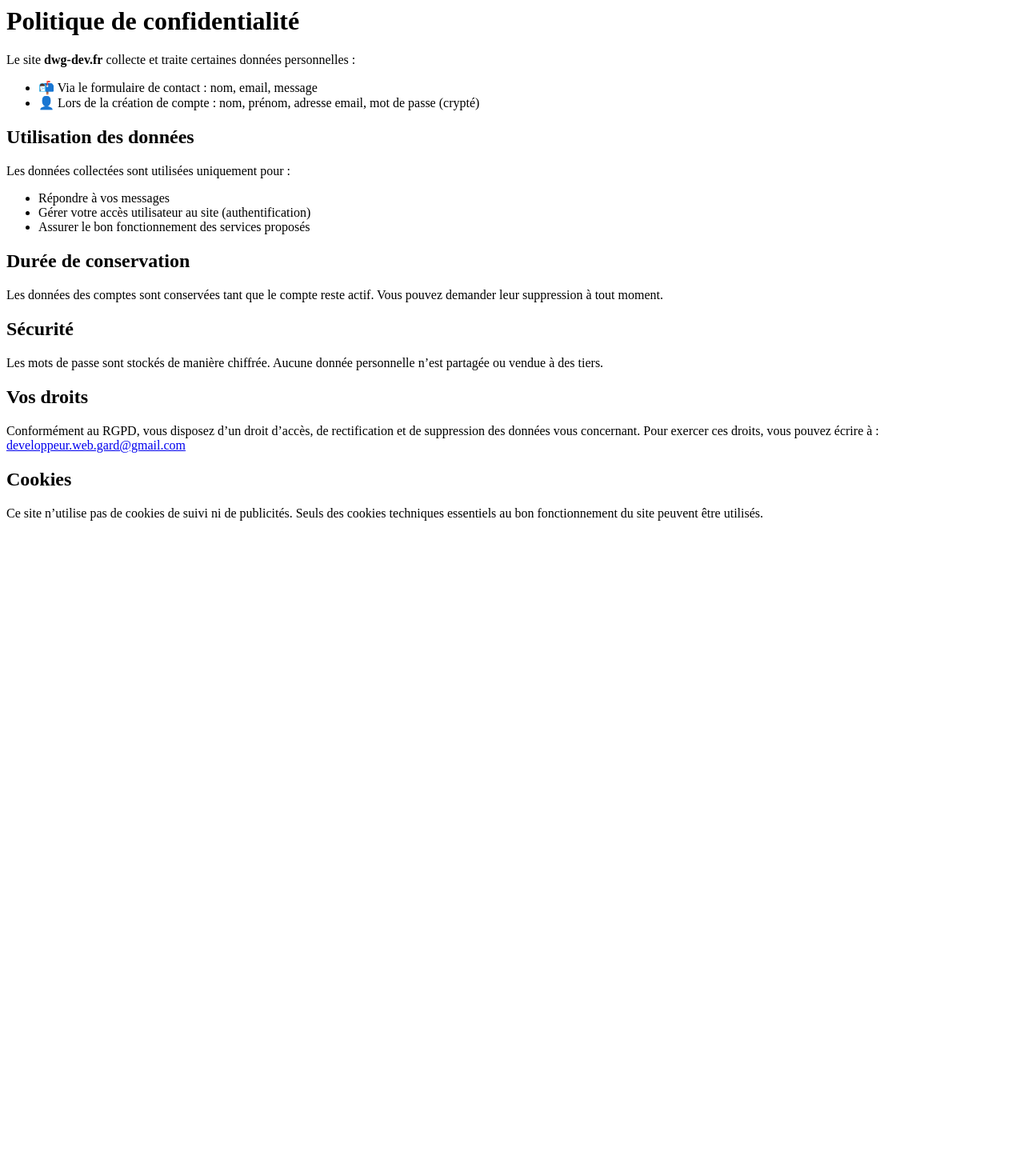
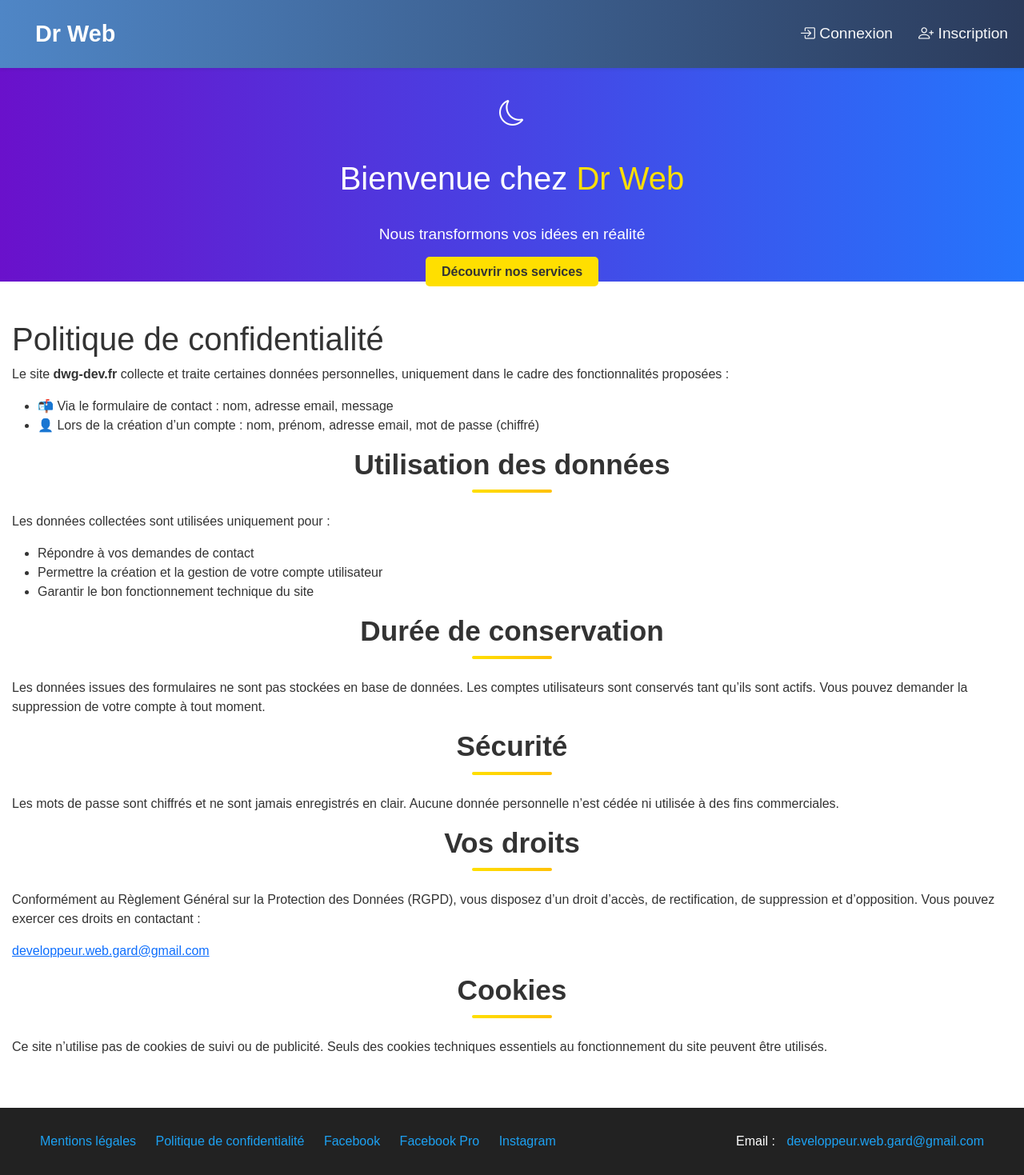
Before and after one commit to MrLeoufff/dwg-dev, a Symfony app: template templates/legal/privacy.html.twig in a window 1280 px wide. Shown: the whole page at 80% size. Before the commit the page ends 651 px from the top, so only its background shows below. Run offline with Twig, Linux system fonts and the light colour scheme; the template is opened without the code that fills it, so the values that code supplies are empty; some libraries are stand-ins or nearby versions.

Commit message:
correction style/script

```diff
--- a/templates/legal/privacy.html.twig
+++ b/templates/legal/privacy.html.twig
@@ -1,32 +1,42 @@
+{% extends 'base.html.twig' %}
+
+{% block title %}Politique de confidentialité
+{% endblock %}
+
+{% block body %}
+	<div class="container py-5">
 		<h1>Politique de confidentialité</h1>
 
 		<p>Le site
 			<strong>dwg-dev.fr</strong>
-	collecte et traite certaines données personnelles :</p>
+			collecte et traite certaines données personnelles, uniquement dans le cadre des fonctionnalités proposées :</p>
 
 		<ul>
-	<li>📬 Via le formulaire de contact : nom, email, message</li>
-	<li>👤 Lors de la création de compte : nom, prénom, adresse email, mot de passe (crypté)</li>
+			<li>📬 Via le formulaire de contact : nom, adresse email, message</li>
+			<li>👤 Lors de la création d’un compte : nom, prénom, adresse email, mot de passe (chiffré)</li>
 		</ul>
 
 		<h2>Utilisation des données</h2>
 		<p>Les données collectées sont utilisées uniquement pour :</p>
 		<ul>
-	<li>Répondre à vos messages</li>
-	<li>Gérer votre accès utilisateur au site (authentification)</li>
-	<li>Assurer le bon fonctionnement des services proposés</li>
+			<li>Répondre à vos demandes de contact</li>
+			<li>Permettre la création et la gestion de votre compte utilisateur</li>
+			<li>Garantir le bon fonctionnement technique du site</li>
 		</ul>
 
 		<h2>Durée de conservation</h2>
-<p>Les données des comptes sont conservées tant que le compte reste actif. Vous pouvez demander leur suppression à tout moment.</p>
+		<p>Les données issues des formulaires ne sont pas stockées en base de données. Les comptes utilisateurs sont conservés tant qu’ils sont actifs. Vous pouvez demander la suppression de votre compte à tout moment.</p>
 
 		<h2>Sécurité</h2>
-<p>Les mots de passe sont stockés de manière chiffrée. Aucune donnée personnelle n’est partagée ou vendue à des tiers.</p>
+		<p>Les mots de passe sont chiffrés et ne sont jamais enregistrés en clair. Aucune donnée personnelle n’est cédée ni utilisée à des fins commerciales.</p>
 
 		<h2>Vos droits</h2>
-<p>Conformément au RGPD, vous disposez d’un droit d’accès, de rectification et de suppression des données vous concernant. Pour exercer ces droits, vous pouvez écrire à :
+		<p>Conformément au Règlement Général sur la Protection des Données (RGPD), vous disposez d’un droit d’accès, de rectification, de suppression et d’opposition. Vous pouvez exercer ces droits en contactant :</p>
+		<p>
 			<a href="mailto:developpeur.web.gard@gmail.com">developpeur.web.gard@gmail.com</a>
 		</p>
 
 		<h2>Cookies</h2>
-<p>Ce site n’utilise pas de cookies de suivi ni de publicités. Seuls des cookies techniques essentiels au bon fonctionnement du site peuvent être utilisés.</p>
+		<p>Ce site n’utilise pas de cookies de suivi ou de publicité. Seuls des cookies techniques essentiels au fonctionnement du site peuvent être utilisés.</p>
+	</div>
+{% endblock %}
```
Lines whose indentation alone changed are shown as unchanged.
